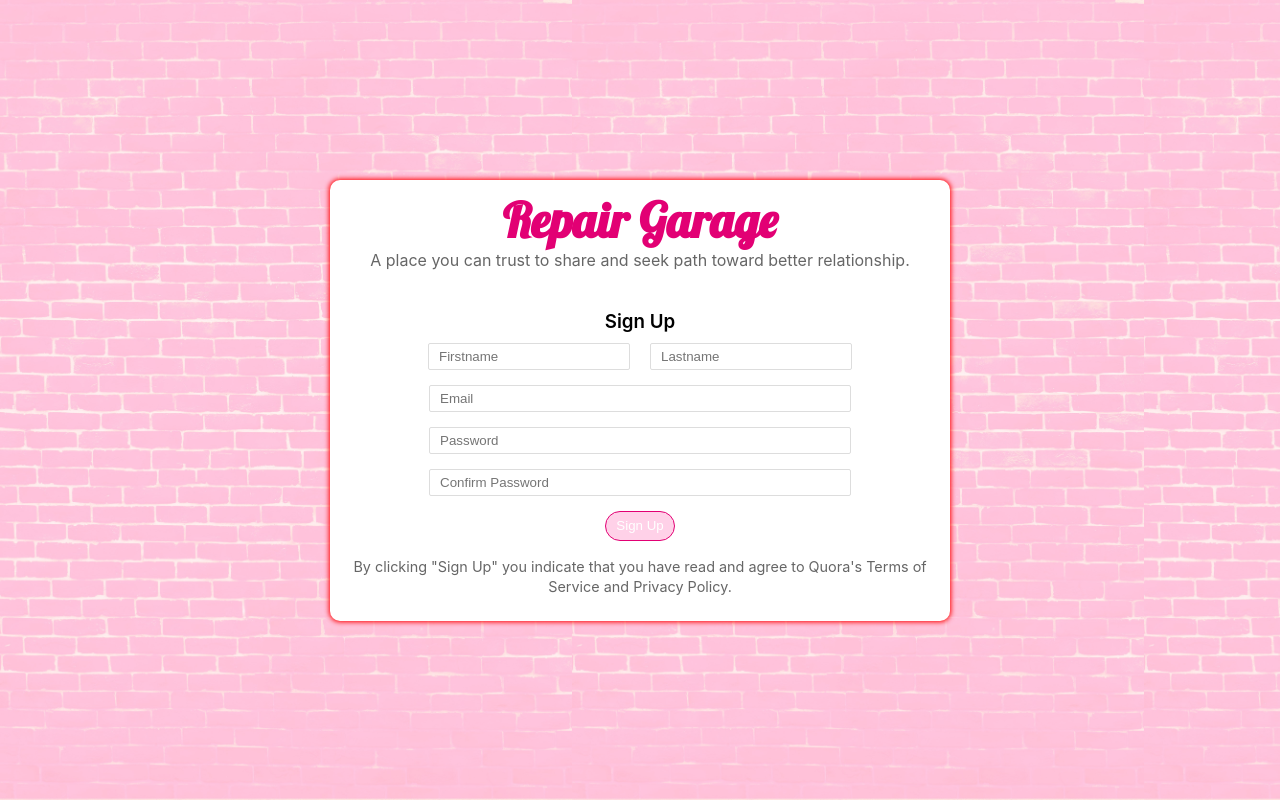
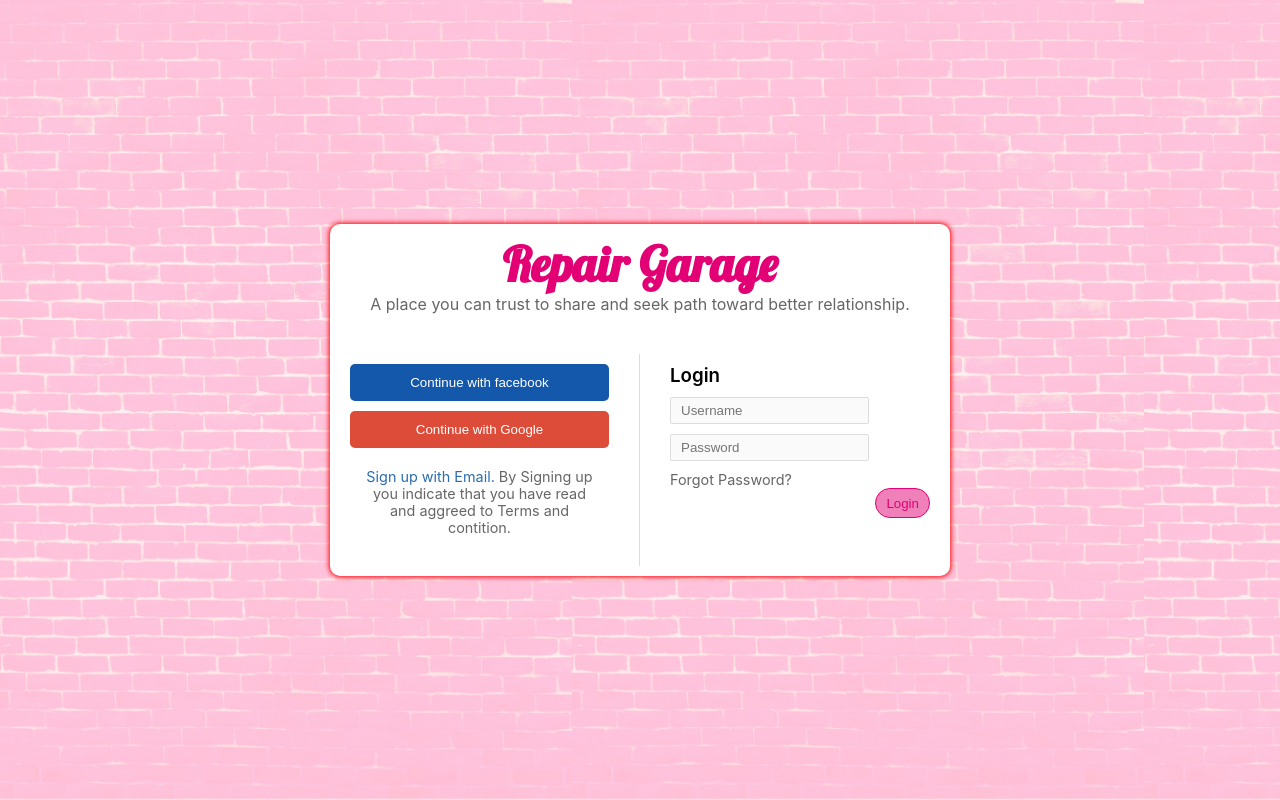
Before and after one commit to indraraj/repairGarage, a React (Create React App) app: page /login in a window 1280 px wide. Built offline with nearby package versions, Linux system fonts and the light colour scheme; a web font is replaced by a local one.

Commit message:
sign up page

```diff
--- a/src/App.js
+++ b/src/App.js
@@ -12,12 +12,7 @@ function App(props) {
     <div className={styles.App}>
       <BrowserRouter>
         <div>
-          {props.authUser ?
-            <HomeContainer></HomeContainer> :
-            <Switch>
-              <Route path='/' component={LoginContainer}></Route>
-              <Redirect to='/'></Redirect>
-            </Switch>}
+          {props.authUser ? <HomeContainer></HomeContainer> : <LoginContainer></LoginContainer>}
         </div>
         <ModelContainer></ModelContainer>
       </BrowserRouter>
--- a/src/axios/axios-auth.js
+++ b/src/axios/axios-auth.js
@@ -1,7 +1,7 @@
 import axios from 'axios';
 
 const axiosAuth = axios.create({
-    baseURL: 'https://identitytoolkit.googleapis.com/v1/accounts:signInWithPassword?key=AIzaSyDwfiuUXhSWqgN69x19VGB0ICy6XDklTKY'
+    baseURL: 'https://identitytoolkit.googleapis.com/v1'
 });
 
 export default axiosAuth;
--- a/src/components/Login/LoginComponent/LoginComponent.js
+++ b/src/components/Login/LoginComponent/LoginComponent.js
@@ -2,6 +2,7 @@ import React, {useState} from 'react';
 import styles from './LoginComponent.module.scss';
 import { connect } from 'react-redux';
 import axiosAuth from '../../../axios/axios-auth';
+import { withRouter } from 'react-router';
 
 const LoginComponent = (props) => {
     const [userForm, SetUserForm] = useState({username:'',password:''});
@@ -17,6 +18,9 @@ const LoginComponent = (props) => {
             password: e.target.value
         })
     }
+    const signupHandler = () =>{
+        props.history.push('/signup');
+    }
     const loginClickHandler = () =>{
         console.log('Login Clicked');
         // if(userForm.username === 'indra' && userForm.password === 'ihl309'){
@@ -27,9 +31,10 @@ const LoginComponent = (props) => {
             "password": userForm.password,
             "returnSecureToken": true
         }
-        axiosAuth.post('',postRequest)
+        axiosAuth.post('accounts:signInWithPassword?key=AIzaSyDwfiuUXhSWqgN69x19VGB0ICy6XDklTKY',postRequest)
             .then( () =>{
                 props.authenticateUser();
+                props.history.push('/home');
             })
             .catch( e =>{
                 console.log(e);
@@ -52,7 +57,7 @@ const LoginComponent = (props) => {
                 </div>
                 <div className={styles.signup}>
                     <span>
-                        <span className={styles.ancherText}>Sign up with Email.</span> By Signing up you indicate that you have read and aggreed to Terms and contition.
+                        <span className={styles.ancherText} onClick={signupHandler}>Sign up with Email.</span> By Signing up you indicate that you have read and aggreed to Terms and contition.
                     </span>
                 </div>
             </div>
@@ -77,4 +82,4 @@ const mapDispatchToProps = dispatch =>{
         authenticateUser : () => dispatch({type: 'AUTHENTICATE'})
     }
 }
-export default connect(null, mapDispatchToProps)(LoginComponent);
+export default withRouter(connect(null, mapDispatchToProps)(LoginComponent));
--- a/src/components/Login/SignUpComponent/SignUpComponent.js
+++ b/src/components/Login/SignUpComponent/SignUpComponent.js
@@ -1,5 +1,6 @@
 import React, {useState} from 'react';
 import styles from './SignUpComponent.module.scss';
+import axiosAuth from '../../../axios/axios-auth';
 
 const SignUpComponent = (props) =>{
     const initialState = {
@@ -49,7 +50,7 @@ const SignUpComponent = (props) =>{
                         setUserDetails({
                             ...userDetails,
                             confirmPass: e.target.value,
-                            passwordMatch: !userDetails.passwordMatch
+                            passwordMatch: false
                         });
                     }
                 break;
@@ -57,6 +58,21 @@ const SignUpComponent = (props) =>{
                 break;
         }
 
+    }
+    const signupClickHandler = () =>{
+        console.log('SignUp Clicked');
+        let postRequest = {
+            "email": userDetails.email,
+            "password": userDetails.password,
+            "returnSecureToken": true
+        }
+        axiosAuth.post('accounts:signUp?key=AIzaSyDwfiuUXhSWqgN69x19VGB0ICy6XDklTKY',postRequest)
+            .then( () =>{
+                props.history.push('/login');
+            })
+            .catch( e =>{
+                console.log(e);
+            })
     }
     return(
         <div className={styles.SignUpComponent}>
@@ -75,7 +91,7 @@ const SignUpComponent = (props) =>{
                 <input placeholder='Confirm Password' type='password' className={userDetails.passwordMatch ? styles.formGreen : null} onChange={inputHandler} value={userDetails.confirmPass} id='confirmPass' name='confirmPass'></input>
             </div>
             <div className={styles.inputDiv}>
-                <button className={userDetails.passwordMatch ? null : styles.disableButton}>Sign Up</button>
+                <button className={userDetails.passwordMatch ? null : styles.disableButton} onClick={ userDetails.passwordMatch ? signupClickHandler : null}>Sign Up</button>
             </div>
             <div>
                 <span>By clicking "Sign Up" you indicate that you have read and agree to Quora's Terms of Service and Privacy Policy.</span>
--- a/src/containers/LoginContainer/LoginContainer.js
+++ b/src/containers/LoginContainer/LoginContainer.js
@@ -2,6 +2,7 @@ import React, {Component} from 'react';
 import styles from './LoginContainer.module.scss';
 import LoginComponent from '../../components/Login/LoginComponent/LoginComponent';
 import SignUpComponent from '../../components/Login/SignUpComponent/SignUpComponent';
+import { Switch, Route, Redirect} from 'react-router';
 
 class LoginContainer extends Component{
     render(){
@@ -13,8 +14,11 @@ class LoginContainer extends Component{
                         <h1>Repair Garage</h1>
                         <p>A place you can trust to share and seek path toward better relationship.</p>
                     </div>
-                    {/* <LoginComponent></LoginComponent> */}
-                    <SignUpComponent></SignUpComponent>
+                    <Switch>
+                        <Route path='/login' component={LoginComponent}></Route>
+                        <Route path='/signup' component={SignUpComponent}></Route>
+                        <Redirect to='/login'></Redirect>
+                    </Switch>
                 </div>
             </div>
         )
```
